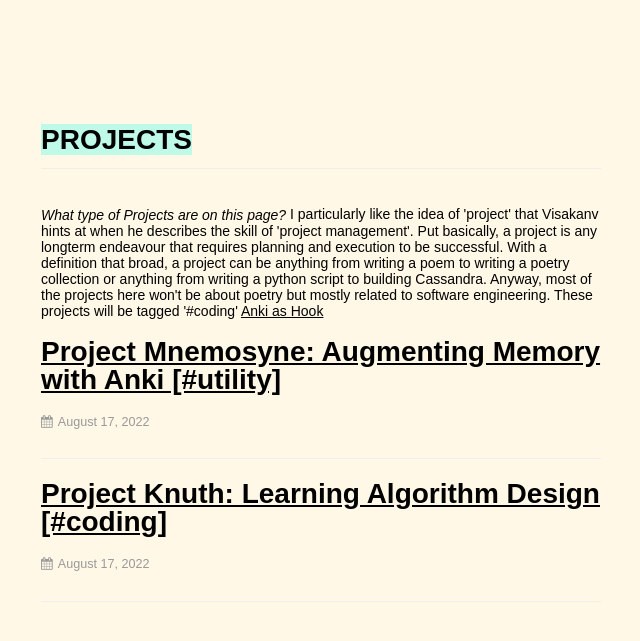
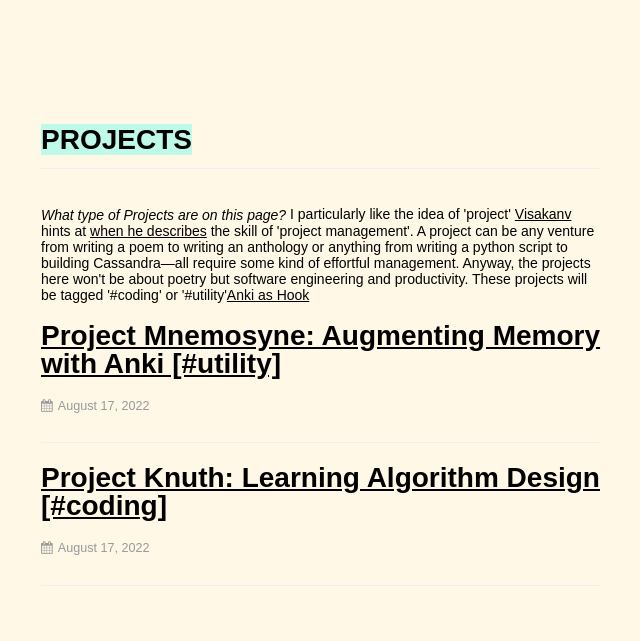
Before and after one commit to dCO2/rococo, a Jekyll site: the page built from projects/index.html, in a window 1280 px wide. Shown: the top 641 px of the page, without its empty margins (335-975 px from the left). Built offline with Jekyll 4.4.1, drawn with Linux system fonts in a browser that asks for light colours; some web fonts are replaced.

Commit message:
Update index.html

```diff
--- a/projects/index.html
+++ b/projects/index.html
@@ -8,7 +8,7 @@ permalink: projects/
 <div class=post>
 </div>
 <br>
-<i>What type of Projects are on this page?</i> I particularly like the idea of 'project' that Visakanv hints at when he describes the skill of 'project management'. Put basically, a project is any longterm endeavour that requires planning and execution to be successful. With a definition that broad, a project can be anything from writing a poem to writing a poetry collection or anything from writing a python script to building Cassandra. Anyway, most of the projects here won't be about poetry but mostly related to software engineering. These projects will be tagged '#coding' <a href="/2021/12/24/anki-as-hook">Anki as Hook</a>
+<i>What type of Projects are on this page?</i> I particularly like the idea of 'project' <a href="https://twitter.com/visakanv">Visakanv<a/> hints at <a href="https://twitter.com/visakanv/status/1057601229394591745?s=20&t=U_83Cvx5MUaMFPRuQlgz_Q">when he describes</a> the skill of 'project management'. A project can be any venture from writing a poem to writing an anthology or anything from writing a python script to building Cassandra—all require some kind of effortful management. Anyway, the projects here won't be about poetry but software engineering and productivity. These projects will be tagged '#coding' or '#utility'<a href="/2021/12/24/anki-as-hook">Anki as Hook</a>
 {% for post in site.posts %}
     {% if post.layout == 'project' %}
         <div class=post>
```
